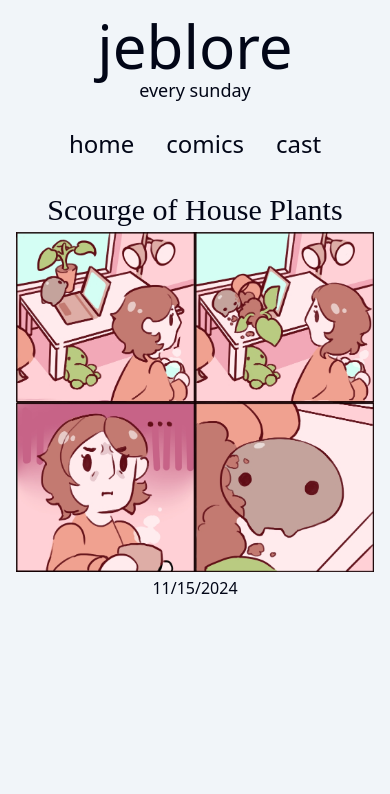
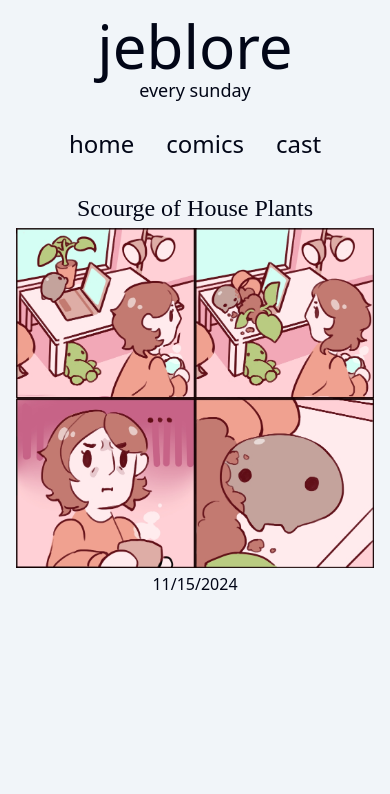
Before and after one commit to juliankrzysiak/jeblore, an Astro site: page / in a window 390 px wide. Shown: the top 794 px of the page. Built offline with nearby package versions, Linux system fonts and the light colour scheme; Astro itself is replaced by a stand-in of ours; a web font is replaced by a local one.

Commit message:
Add media query for font size

```diff
--- a/src/layouts/ComicLayout.astro
+++ b/src/layouts/ComicLayout.astro
@@ -23,7 +23,7 @@ const formattedDate = new Intl.DateTimeFormat('en-US', {
 
 <main>
 	<figure>
-		<figcaption class='text-3xl'>{title}</figcaption>
+		<figcaption>{title}</figcaption>
 		<Image src={image} alt={alt} width={600} height={600} loading='eager' />
 	</figure>
 	<div class='links'>
@@ -47,6 +47,18 @@ const formattedDate = new Intl.DateTimeFormat('en-US', {
 		margin: 0 auto;
 		width: fit-content;
 		padding: 0 1rem;
+	}
+
+	figcaption {
+		font-size: 1.5rem; /* 24px */
+		line-height: 2rem; /* 32px */
+	}
+
+	@media (min-width: 425px) {
+		figcaption {
+			font-size: 1.875rem; /* 30px */
+			line-height: 2.25rem; /* 36px */
+		}
 	}
 
 	figure {
```
